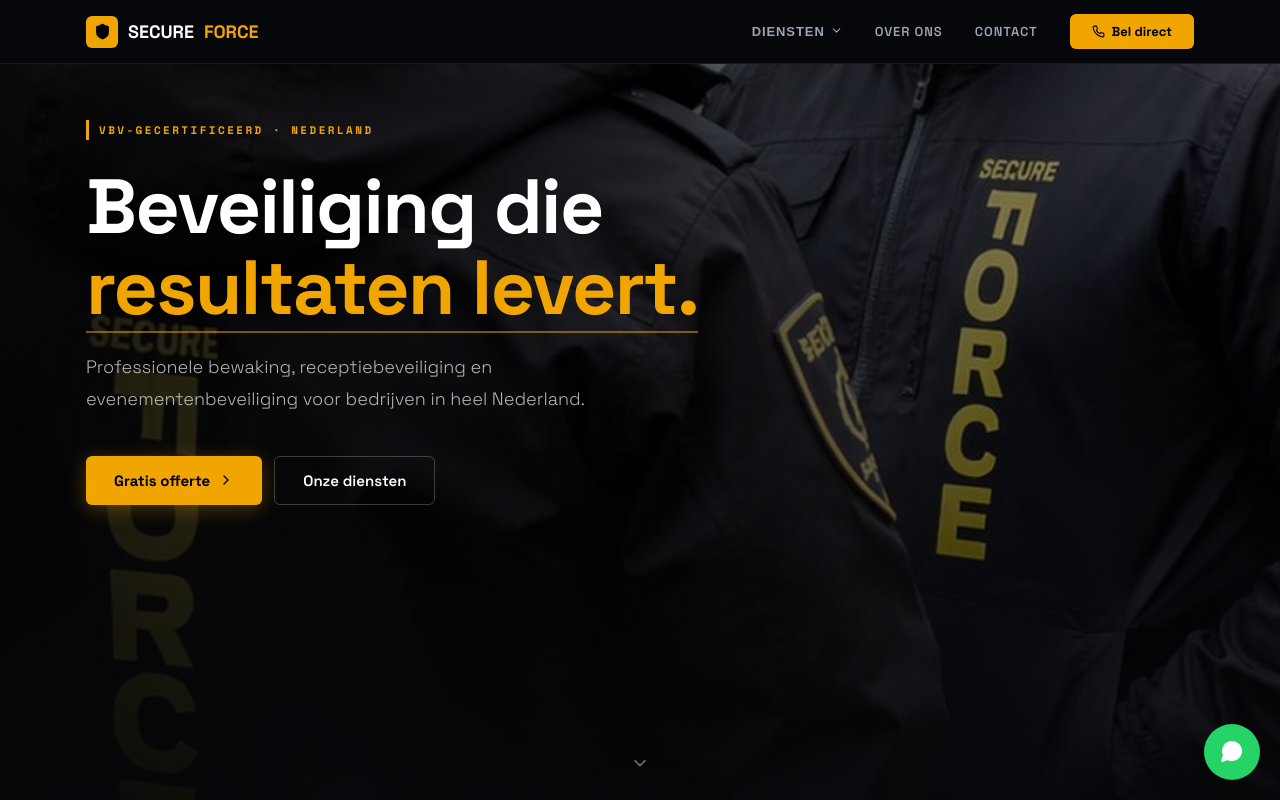
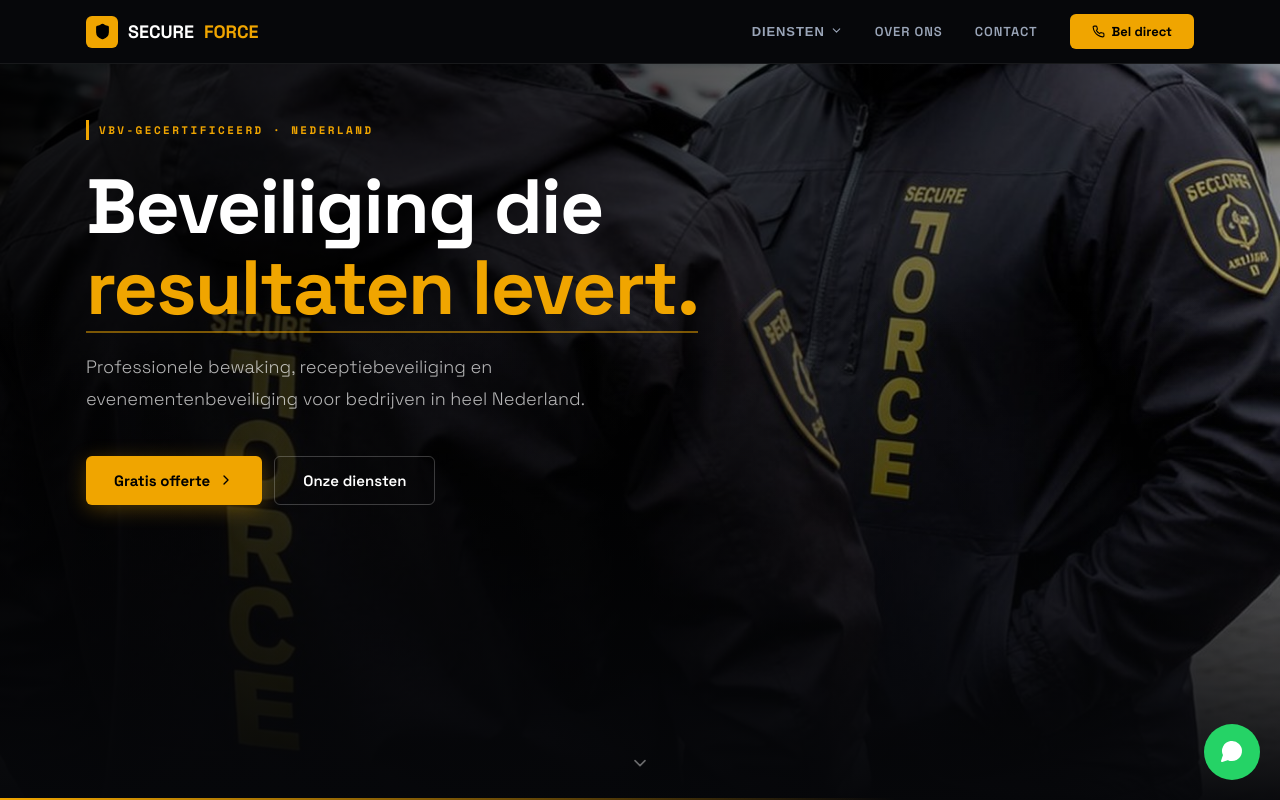
Before and after one commit to visionwebagency1/sceureforce, a React (Vite) app: page / in a window 1280 px wide. Shown: the top 800 px of the page. Built offline with nearby package versions, Linux system fonts and the light colour scheme.

Commit message:
Update App.tsx

```diff
--- a/src/App.tsx
+++ b/src/App.tsx
@@ -464,8 +464,8 @@
     <>
       {/* HERO */}
       <section style={{ position: 'relative', height: '100vh', minHeight: 640, display: 'flex', alignItems: 'flex-start', overflow: 'hidden' }}>
-        <motion.div style={{ y: bgY, position: 'absolute', inset: '-10% 0', zIndex: 0 }}>
-          <img src={IMG.hero} alt="SecureForce" style={{ width: '100%', height: '110%', objectFit: 'cover', objectPosition: 'center 30%', display: 'block' }} />
+        <motion.div style={{y:bgY,position:'absolute',inset:'0',zIndex:0}}>
+          <img src={IMG.hero} alt="SecureForce" style={{width:'100%',height:'100%',objectFit:'cover',objectPosition:'center top',display:'block'}}/>
           <div style={{ position: 'absolute', inset: 0, background: 'linear-gradient(100deg, rgba(0,0,0,0.9) 0%, rgba(0,0,0,0.65) 50%, rgba(0,0,0,0.28) 100%)' }} />
           <div style={{ position: 'absolute', inset: 0, background: 'linear-gradient(to top, rgba(6,7,10,0.97) 0%, rgba(6,7,10,0.2) 40%, transparent 65%)' }} />
           <motion.div initial={{ scaleX: 0 }} animate={{ scaleX: 1 }} transition={{ duration: 1.6, ease: [0.22, 1, 0.36, 1] }}
```
